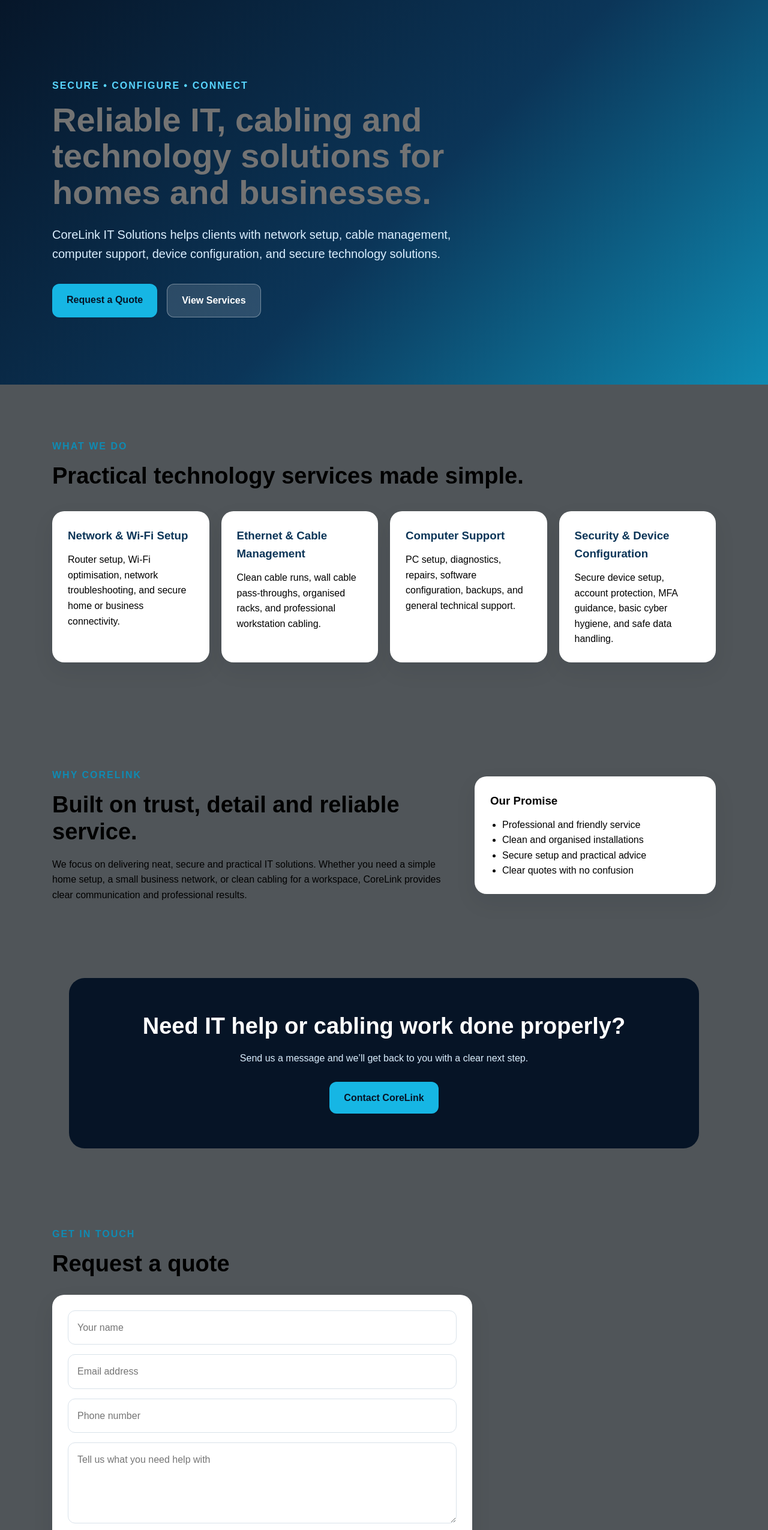
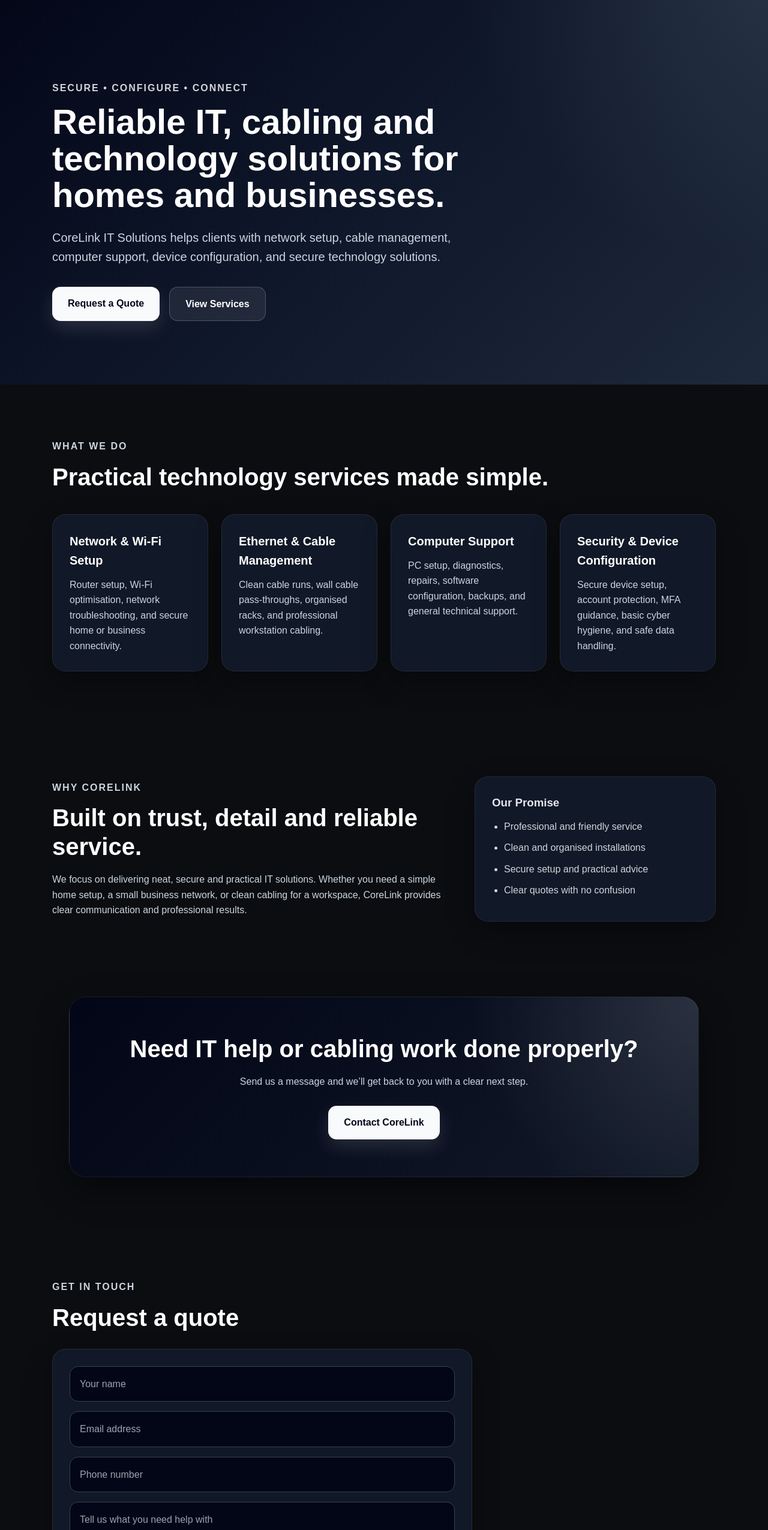
Before and after one commit to Alexsandar-GR8/CORELINK, a plain HTML site: page index.html in a window 1280 px wide. Shown: the part 79-2629 px from the top of the page at 60% size. Drawn offline with Linux system fonts and the light colour scheme.

Commit message:
Add files via upload

```diff
--- a/style.css
+++ b/style.css
@@ -6,17 +6,21 @@
 
 body {
   font-family: Arial, Helvetica, sans-serif;
-  color: #000000;
-  background: #505559;
+  color: #e5e7eb;
+  background: #0b0d10;
   line-height: 1.6;
 }
 
+/* HEADER */
 .header {
-  background: linear-gradient(135deg, #061426 0%, #0b3558 55%, #0f8bb3 100%);
-  color: rgb(115, 115, 115);
+  background:
+    radial-gradient(circle at top right, rgba(100, 116, 139, 0.25), transparent 35%),
+    linear-gradient(135deg, #020617 0%, #0f172a 50%, #1e293b 100%);
+  color: white;
   min-height: 720px;
 }
 
+/* NAV */
 .nav {
   max-width: 1150px;
   margin: auto;
@@ -27,23 +31,30 @@ body {
 }
 
 .logo {
-  font-size: 24px;
-  font-weight: 800;
+  font-size: 26px;
+  font-weight: 900;
   letter-spacing: 0.5px;
+  color: white;
 }
 
 .logo span {
-  color: #58d5ff;
-  font-weight: 600;
+  color: #9ca3af;
+  font-weight: 700;
 }
 
 .nav-links a {
-  color: white;
+  color: #e5e7eb;
   text-decoration: none;
   margin-left: 28px;
-  font-weight: 600;
+  font-weight: 700;
+  transition: 0.3s ease;
 }
 
+.nav-links a:hover {
+  color: #ffffff;
+}
+
+/* HERO */
 .hero {
   max-width: 1150px;
   margin: auto;
@@ -51,35 +62,38 @@ body {
 }
 
 .hero-content {
-  max-width: 760px;
+  max-width: 780px;
 }
 
 .tagline,
 .section-label {
-  color: #0f8bb3;
-  font-weight: 800;
+  color: #9ca3af;
+  font-weight: 900;
   text-transform: uppercase;
   letter-spacing: 2px;
   margin-bottom: 14px;
 }
 
 .header .tagline {
-  color: #58d5ff;
+  color: #d1d5db;
 }
 
 h1 {
-  font-size: 56px;
-  line-height: 1.08;
+  font-size: 58px;
+  line-height: 1.05;
   margin-bottom: 24px;
+  color: white;
+  max-width: 850px;
 }
 
 .hero-text {
   font-size: 20px;
-  color: #dbefff;
-  max-width: 680px;
+  color: #cbd5e1;
+  max-width: 690px;
   margin-bottom: 34px;
 }
 
+/* BUTTONS */
 .buttons {
   display: flex;
   gap: 16px;
@@ -89,26 +103,40 @@ h1 {
 .btn,
 button {
   display: inline-block;
-  padding: 14px 24px;
-  border-radius: 12px;
+  padding: 15px 26px;
+  border-radius: 14px;
   text-decoration: none;
   border: none;
-  font-weight: 800;
+  font-weight: 900;
   cursor: pointer;
+  transition: 0.3s ease;
 }
 
 .primary,
 button {
-  background: #16b6e4;
-  color: #061426;
+  background: #f8fafc;
+  color: #020617;
+  box-shadow: 0 12px 30px rgba(255, 255, 255, 0.12);
+}
+
+.primary:hover,
+button:hover {
+  background: #d1d5db;
+  transform: translateY(-2px);
 }
 
 .secondary {
-  background: rgba(255, 255, 255, 0.14);
+  background: rgba(255, 255, 255, 0.08);
   color: white;
-  border: 1px solid rgba(255, 255, 255, 0.35);
+  border: 1px solid rgba(255, 255, 255, 0.2);
 }
 
+.secondary:hover {
+  background: rgba(255, 255, 255, 0.16);
+  transform: translateY(-2px);
+}
+
+/* SECTIONS */
 .section {
   max-width: 1150px;
   margin: auto;
@@ -118,32 +146,57 @@ button {
 .section h2,
 .about h2,
 .cta h2 {
-  font-size: 38px;
+  font-size: 40px;
   line-height: 1.2;
   margin-bottom: 18px;
+  color: white;
 }
 
+.section p,
+.about p {
+  color: #cbd5e1;
+  max-width: 760px;
+}
+
+/* CARDS */
 .cards {
   display: grid;
   grid-template-columns: repeat(4, 1fr);
-  gap: 20px;
-  margin-top: 36px;
+  gap: 22px;
+  margin-top: 38px;
 }
 
 .card,
 .about-box,
 form {
-  background: white;
-  border-radius: 20px;
-  padding: 26px;
-  box-shadow: 0 14px 35px rgba(7, 26, 44, 0.08);
+  background: #111827;
+  border-radius: 22px;
+  padding: 28px;
+  box-shadow: 0 18px 45px rgba(0, 0, 0, 0.35);
+  border: 1px solid rgba(255, 255, 255, 0.08);
+}
+
+.card {
+  transition: 0.3s ease;
+}
+
+.card:hover {
+  transform: translateY(-6px);
+  background: #1f2937;
+  box-shadow: 0 24px 55px rgba(0, 0, 0, 0.5);
 }
 
 .card h3 {
   margin-bottom: 12px;
-  color: #0b3558;
+  color: white;
+  font-size: 20px;
 }
 
+.card p {
+  color: #cbd5e1;
+}
+
+/* ABOUT */
 .about {
   max-width: 1150px;
   margin: auto;
@@ -159,21 +212,36 @@ form {
   margin-top: 12px;
 }
 
+.about-box li {
+  margin-bottom: 10px;
+  color: #d1d5db;
+}
+
+/* CTA */
 .cta {
-  margin: 40px auto;
+  margin: 40px auto 80px;
   max-width: 1050px;
-  background: #061426;
+  background:
+    radial-gradient(circle at top right, rgba(156, 163, 175, 0.2), transparent 35%),
+    linear-gradient(135deg, #020617, #111827);
   color: white;
-  border-radius: 26px;
-  padding: 58px 28px;
+  border-radius: 28px;
+  padding: 62px 30px;
   text-align: center;
+  box-shadow: 0 22px 55px rgba(0, 0, 0, 0.45);
+  border: 1px solid rgba(255, 255, 255, 0.08);
+}
+
+.cta h2 {
+  color: white;
 }
 
 .cta p {
-  margin-bottom: 26px;
-  color: #dbefff;
+  margin-bottom: 28px;
+  color: #cbd5e1;
 }
 
+/* CONTACT */
 .contact form {
   display: grid;
   gap: 16px;
@@ -184,35 +252,59 @@ form {
 input,
 textarea {
   width: 100%;
-  padding: 15px;
-  border: 1px solid #d9e2ea;
-  border-radius: 12px;
+  padding: 16px;
+  border: 1px solid #374151;
+  border-radius: 14px;
   font: inherit;
+  outline: none;
+  transition: 0.3s ease;
+  background: #020617;
+  color: white;
+}
+
+input::placeholder,
+textarea::placeholder {
+  color: #9ca3af;
+}
+
+input:focus,
+textarea:focus {
+  border-color: #9ca3af;
+  box-shadow: 0 0 0 4px rgba(156, 163, 175, 0.14);
 }
 
 textarea {
-  min-height: 135px;
+  min-height: 140px;
+  resize: vertical;
 }
 
 .note {
   margin-top: 14px;
-  color: #637282;
+  color: #9ca3af;
   font-size: 14px;
 }
 
+/* FOOTER */
 footer {
   text-align: center;
-  padding: 28px;
-  background: #061426;
-  color: white;
+  padding: 30px;
+  background: #020617;
+  color: #cbd5e1;
+  border-top: 1px solid rgba(255, 255, 255, 0.08);
+}
+
+/* RESPONSIVE */
+@media (max-width: 1000px) {
+  .cards {
+    grid-template-columns: repeat(2, 1fr);
+  }
 }
 
 @media (max-width: 900px) {
   h1 {
-    font-size: 42px;
+    font-size: 44px;
   }
 
-  .cards,
   .about {
     grid-template-columns: 1fr;
   }
@@ -239,7 +331,11 @@ footer {
   }
 
   h1 {
-    font-size: 34px;
+    font-size: 35px;
+  }
+
+  .hero-text {
+    font-size: 18px;
   }
 
   .section h2,
@@ -247,4 +343,19 @@ footer {
   .cta h2 {
     font-size: 30px;
   }
+
+  .cards {
+    grid-template-columns: 1fr;
+  }
+
+  .nav-links {
+    display: flex;
+    flex-wrap: wrap;
+    gap: 12px;
+  }
+
+  .nav-links a {
+    margin-right: 10px;
+    font-size: 14px;
+  }
 }
```
